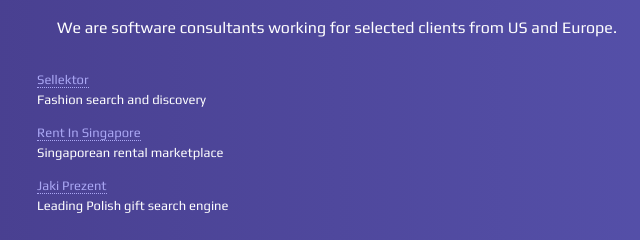
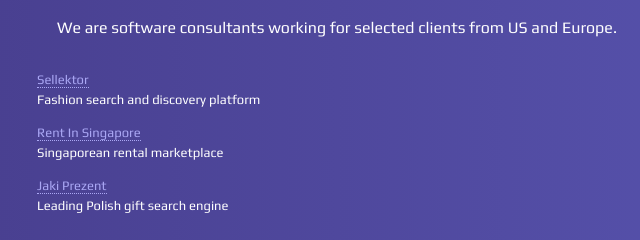
Before and after one commit to humante/humante.github.io, a plain HTML site: page index.html in a window 1280 px wide. Shown: the part 353-593 px from the top of the page, 303-943 px from the left. Drawn offline with Linux system fonts and the light colour scheme.

Commit message:
Changed sellektor description

```diff
--- a/index.html
+++ b/index.html
@@ -44,7 +44,7 @@
         <p>
           <a href="https://sellektor.com" rel="nofollow">Sellektor</a>
           <br/>
-          Fashion search and discovery
+          Fashion search and discovery platform
         </p>
         <p>
           <a href="https://rentinsingapore.com.sg" rel="nofollow">Rent In Singapore</a>
```
